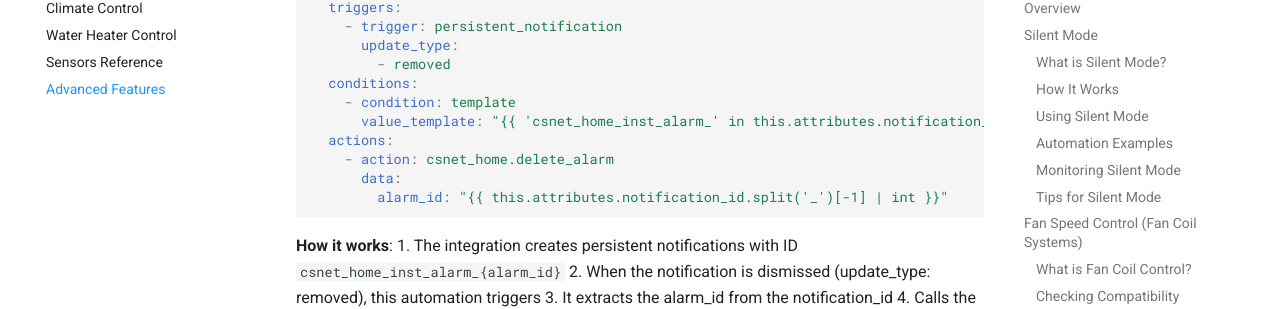
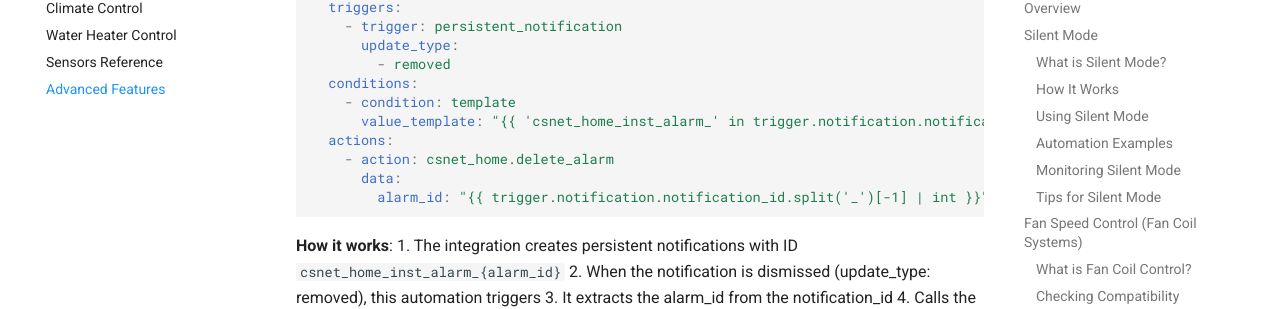
Before and after one commit to mmornati/home-assistant-csnet-home, an MkDocs documentation site: the page built from docs/wiki/Advanced-Features.md, in a window 1280 px wide and 900 px high, scrolled down 12599 px. Shown: the part 148-457 px from the top of the window. Built offline with MkDocs 1.6.1 and Material for MkDocs 9.7.7, drawn with Linux system fonts in a browser that asks for light colours; comment, search, counter and statistics services are not loaded; the version menu is left out; some of the changed lines change nothing that is shown.

Commit message:
fix: problem in the alarm discarding automation

````diff
--- a/docs/wiki/Advanced-Features.md
+++ b/docs/wiki/Advanced-Features.md
@@ -630,11 +630,11 @@ When an alarm notification is dismissed in Home Assistant, you can automatically
         - removed
   conditions:
     - condition: template
-      value_template: "{{ 'csnet_home_inst_alarm_' in this.attributes.notification_id }}"
+      value_template: "{{ 'csnet_home_inst_alarm_' in trigger.notification.notification_id }}"
   actions:
     - action: csnet_home.delete_alarm
       data:
-        alarm_id: "{{ this.attributes.notification_id.split('_')[-1] | int }}"
+        alarm_id: "{{ trigger.notification.notification_id.split('_')[-1] | int }}"
 ```
 
 **How it works**:
````
